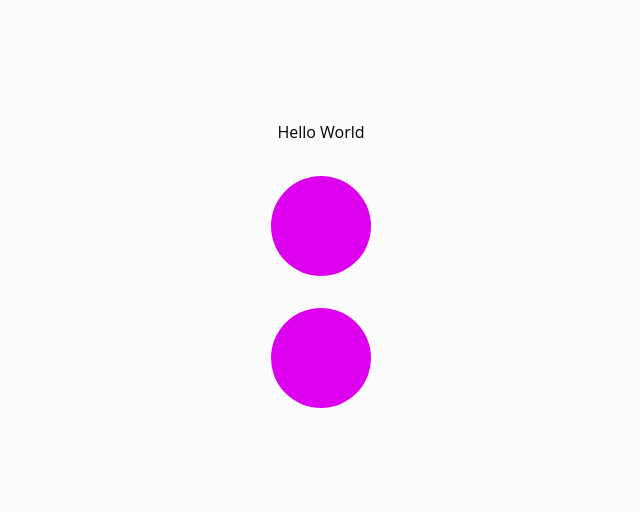
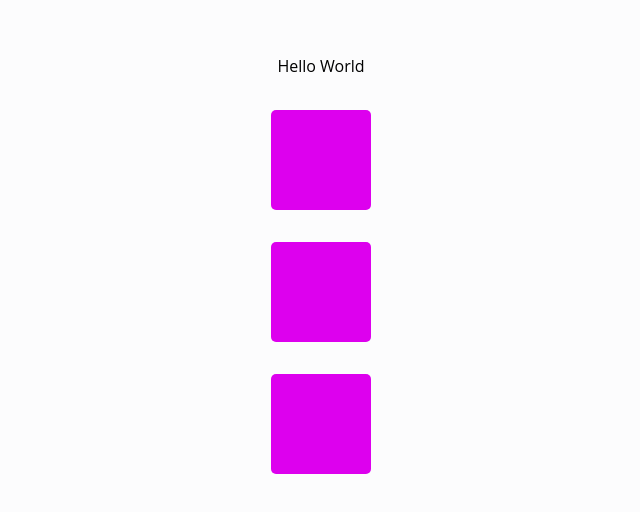
Before and after one commit to kaja-s/playground, a Next.js app: page / in a window 1280 px wide. Shown: the part 136-648 px from the top of the page, without its empty margins (319-959 px from the left). Built offline with nearby package versions, Linux system fonts and the light colour scheme.

Commit message:
Added Rotate

```diff
--- a/app/page.tsx
+++ b/app/page.tsx
@@ -5,7 +5,7 @@ export default function Home() {
     width: 100,
     height: 100,
     backgroundColor: "#dd00ee",
-    borderRadius: "50%",
+    borderRadius: 5,
   };
 
   return (
@@ -27,6 +27,12 @@ export default function Home() {
           whileTap={{ scale: 0.8 }}
           style={ball}
         />
+
+        <motion.div
+          style={ball}
+          animate={{ rotate: 360 }}
+          transition={{ duration: 1 }}
+        />
       </div>
     </div>
   );
```
